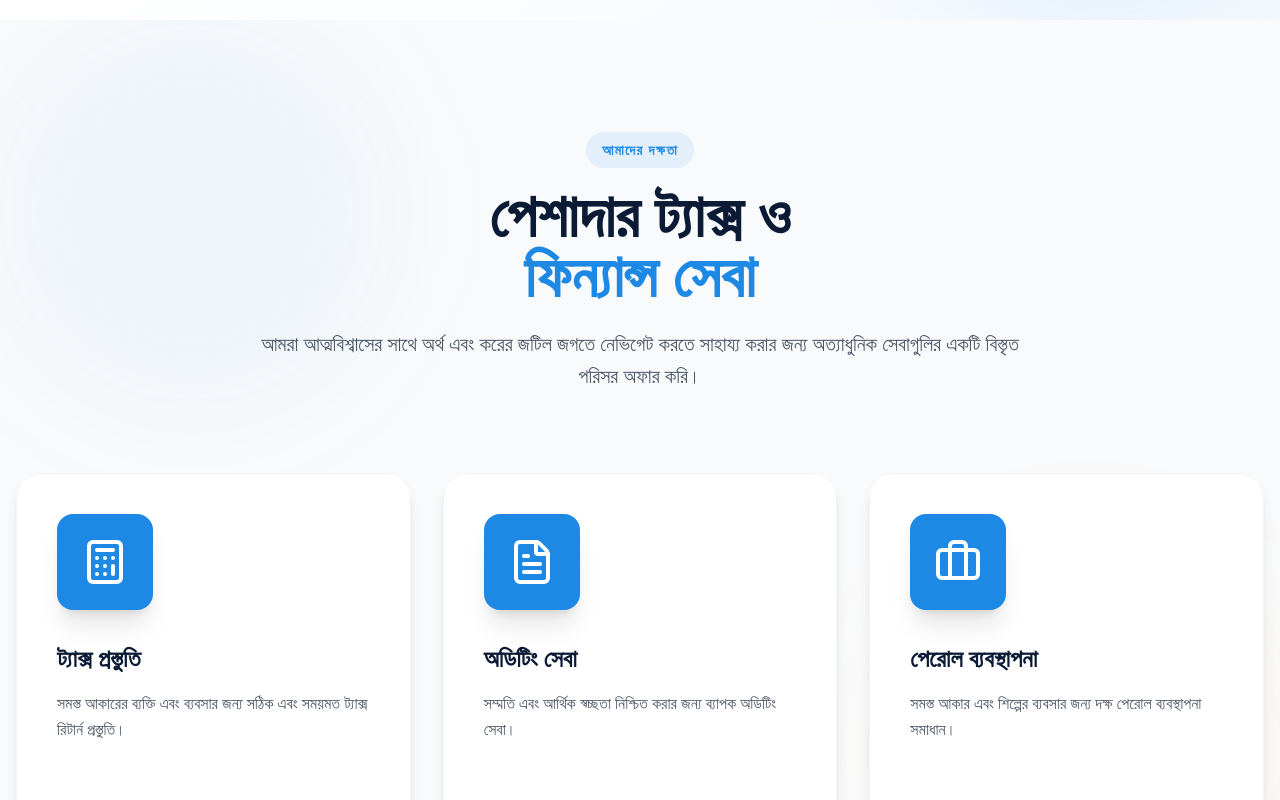
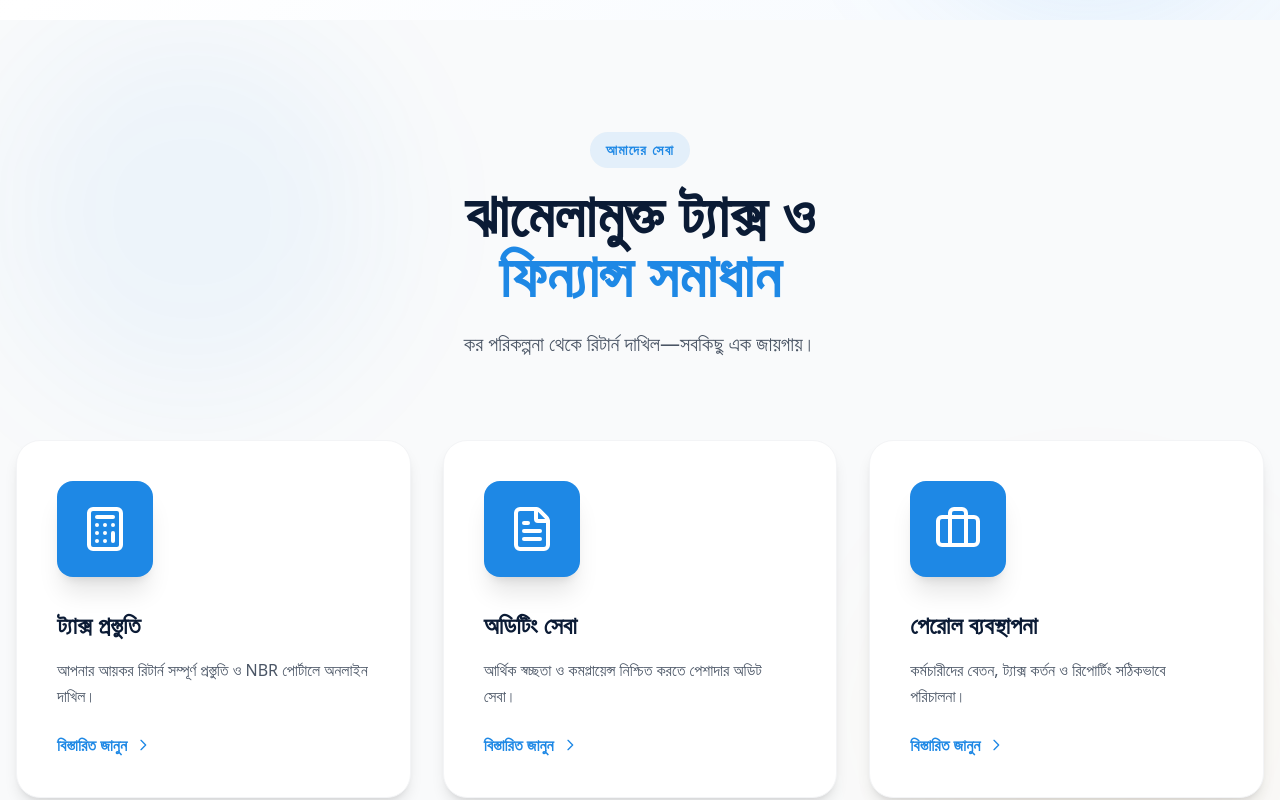
Before and after one commit to animeshkarmitun/anchorpoint-advising-website, a Next.js app: page / in a window 1280 px wide. Shown: the part 2120-2920 px from the top of the page. Built offline with nearby package versions, Linux system fonts and the light colour scheme.

Commit message:
refactor(services): improve services section copy, card descriptions, and always-visible CTA

```diff
--- a/src/components/Footer.tsx
+++ b/src/components/Footer.tsx
@@ -2,7 +2,7 @@
 
 import Link from "next/link";
 import Image from "next/image";
-import { Facebook, Twitter, Instagram, Linkedin, Mail, Phone, MapPin, Send, ArrowRight } from "lucide-react";
+import { Facebook, Twitter, Instagram, Linkedin, Mail, Phone, MapPin, Send, ArrowRight, CheckCircle } from "lucide-react";
 import { motion } from "framer-motion";
 import { useLanguage } from "@/context/LanguageContext";
 import { translations } from "@/lib/content";
@@ -40,10 +40,20 @@ export default function Footer() {
                                 />
                             </div>
                         </Link>
-                        <p className="text-gray-300 mb-8 leading-relaxed text-base">
+                        <p className="text-gray-300 mb-6 leading-relaxed text-base">
                             {t.description}
                         </p>
-                        {/* Social Icons */}
+                        {/* Trust Bullets */}
+                        {t.trustBullets && (
+                            <ul className="space-y-2.5 mb-8">
+                                {t.trustBullets.map((bullet: string, index: number) => (
+                                    <li key={index} className="flex items-start gap-2.5 text-gray-300 text-sm">
+                                        <CheckCircle size={16} className="text-emerald-400 mt-0.5 flex-shrink-0" />
+                                        <span>{bullet}</span>
+                                    </li>
+                                ))}
+                            </ul>
+                        )}
                         <div className="flex gap-3">
                             {[Facebook, Twitter, Instagram, Linkedin].map((Icon, index) => (
                                 <motion.a
--- a/src/components/Services.tsx
+++ b/src/components/Services.tsx
@@ -125,7 +125,7 @@ export default function Services() {
                                 </p>
 
                                 {/* Learn More Link */}
-                                <div className="flex items-center justify-center md:justify-start gap-2 text-secondary font-semibold opacity-0 group-hover:opacity-100 transition-opacity duration-300">
+                                <div className="flex items-center justify-center md:justify-start gap-2 text-secondary font-semibold transition-all duration-300 group-hover:gap-3">
                                     <span>{t.learnMore}</span>
                                     <svg className="w-4 h-4 group-hover:translate-x-2 transition-transform" fill="none" stroke="currentColor" viewBox="0 0 24 24">
                                         <path strokeLinecap="round" strokeLinejoin="round" strokeWidth={2} d="M9 5l7 7-7 7" />
--- a/src/content/bn/footer.json
+++ b/src/content/bn/footer.json
@@ -1,6 +1,12 @@
 {
     "logo": "Anchor Point Advising",
     "description": "আজকের প্রতিযোগিতামূলক বাজারে আপনার ব্যবসা বৃদ্ধি এবং সফল হতে সাহায্য করার জন্য আমরা পেশাদার ট্যাক্স এবং অর্থ সমাধান প্রদান করি।",
+    "trustBullets": [
+        "নির্ভুল ও সময়মতো ট্যাক্স ফাইলিং",
+        "NBR বিধিমালা অনুযায়ী সম্পূর্ণ কমপ্লায়েন্স",
+        "ব্যক্তিগত ও ব্যবসায়িক ট্যাক্স সেবা",
+        "১০০% গোপনীয়তা নিশ্চিত"
+    ],
     "quickLinks": "দ্রুত লিংক",
     "home": "হোম",
     "aboutUs": "আমাদের সম্পর্কে",
--- a/src/content/bn/services.json
+++ b/src/content/bn/services.json
@@ -1,19 +1,19 @@
 {
-    "badge": "আমাদের দক্ষতা",
-    "title1": "পেশাদার ট্যাক্স ও",
-    "title2": "ফিন্যান্স সেবা",
-    "subtitle": "আমরা আত্মবিশ্বাসের সাথে অর্থ এবং করের জটিল জগতে নেভিগেট করতে সাহায্য করার জন্য অত্যাধুনিক সেবাগুলির একটি বিস্তৃত পরিসর অফার করি।",
+    "badge": "আমাদের সেবা",
+    "title1": "ঝামেলামুক্ত ট্যাক্স ও",
+    "title2": "ফিন্যান্স সমাধান",
+    "subtitle": "কর পরিকল্পনা থেকে রিটার্ন দাখিল—সবকিছু এক জায়গায়।",
     "service1Title": "ট্যাক্স প্রস্তুতি",
-    "service1Desc": "সমস্ত আকারের ব্যক্তি এবং ব্যবসার জন্য সঠিক এবং সময়মত ট্যাক্স রিটার্ন প্রস্তুতি।",
+    "service1Desc": "আপনার আয়কর রিটার্ন সম্পূর্ণ প্রস্তুতি ও NBR পোর্টালে অনলাইন দাখিল।",
     "service2Title": "আর্থিক পরিকল্পনা",
-    "service2Desc": "আপনার দীর্ঘমেয়াদী আর্থিক লক্ষ্য অর্জনে সাহায্য করার জন্য কৌশলগত আর্থিক পরিকল্পনা।",
+    "service2Desc": "আপনার দীর্ঘমেয়াদী আর্থিক লক্ষ্য অর্জনে কৌশলগত পরিকল্পনা ও পরামর্শ।",
     "service3Title": "ব্যবসায়িক পরামর্শ",
-    "service3Desc": "আপনার ব্যবসার কর্মক্ষমতা উন্নত করতে এবং লাভজনকতা সর্বাধিক করার জন্য বিশেষজ্ঞ পরামর্শ।",
+    "service3Desc": "আপনার ব্যবসার কর্মক্ষমতা উন্নত করতে ও লাভজনকতা বাড়াতে বিশেষজ্ঞ পরামর্শ।",
     "service4Title": "অডিটিং সেবা",
-    "service4Desc": "সম্মতি এবং আর্থিক স্বচ্ছতা নিশ্চিত করার জন্য ব্যাপক অডিটিং সেবা।",
+    "service4Desc": "আর্থিক স্বচ্ছতা ও কমপ্লায়েন্স নিশ্চিত করতে পেশাদার অডিট সেবা।",
     "service5Title": "হিসাবরক্ষণ",
-    "service5Desc": "আপনার আর্থিক রেকর্ড সংগঠিত এবং সঠিক রাখতে নির্ভরযোগ্য হিসাবরক্ষণ সেবা।",
+    "service5Desc": "আপনার আর্থিক রেকর্ড সংগঠিত ও সঠিক রাখতে নির্ভরযোগ্য হিসাবরক্ষণ সেবা।",
     "service6Title": "পেরোল ব্যবস্থাপনা",
-    "service6Desc": "সমস্ত আকার এবং শিল্পের ব্যবসার জন্য দক্ষ পেরোল ব্যবস্থাপনা সমাধান।",
-    "learnMore": "আরও জানুন"
+    "service6Desc": "কর্মচারীদের বেতন, ট্যাক্স কর্তন ও রিপোর্টিং সঠিকভাবে পরিচালনা।",
+    "learnMore": "বিস্তারিত জানুন"
 }
--- a/src/content/en/footer.json
+++ b/src/content/en/footer.json
@@ -1,6 +1,12 @@
 {
     "logo": "Anchor Point Advising",
     "description": "We provide professional tax and finance solutions to help your business grow and succeed in today's competitive market.",
+    "trustBullets": [
+        "Accurate & Timely Tax Filing",
+        "Full Compliance with NBR Regulations",
+        "Personal & Business Tax Services",
+        "100% Confidentiality Guaranteed"
+    ],
     "quickLinks": "Quick Links",
     "home": "Home",
     "aboutUs": "About Us",
--- a/src/content/en/services.json
+++ b/src/content/en/services.json
@@ -1,19 +1,19 @@
 {
-    "badge": "Our Expertise",
-    "title1": "Professional Tax &",
-    "title2": "Finance Services",
-    "subtitle": "We offer a wide range of cutting-edge services to help you navigate the complex world of finance and taxation with confidence.",
+    "badge": "Our Services",
+    "title1": "Hassle-Free Tax &",
+    "title2": "Finance Solutions",
+    "subtitle": "From tax planning to return filing—everything under one roof.",
     "service1Title": "Tax Preparation",
-    "service1Desc": "Accurate and timely tax return preparation for individuals and businesses of all sizes.",
+    "service1Desc": "Complete preparation and online filing of your income tax return via the NBR portal.",
     "service2Title": "Financial Planning",
-    "service2Desc": "Strategic financial planning to help you achieve your long-term financial goals.",
+    "service2Desc": "Strategic financial planning and advisory to achieve your long-term goals.",
     "service3Title": "Business Consulting",
     "service3Desc": "Expert advice to improve your business performance and maximize profitability.",
     "service4Title": "Auditing Services",
-    "service4Desc": "Comprehensive auditing services to ensure compliance and financial transparency.",
+    "service4Desc": "Professional audit services to ensure financial transparency and compliance.",
     "service5Title": "Bookkeeping",
     "service5Desc": "Reliable bookkeeping services to keep your financial records organized and accurate.",
     "service6Title": "Payroll Management",
-    "service6Desc": "Efficient payroll management solutions for businesses of all sizes and industries.",
+    "service6Desc": "Accurate salary calculation, tax deductions, and compliant payroll reporting.",
     "learnMore": "Learn More"
 }
```
